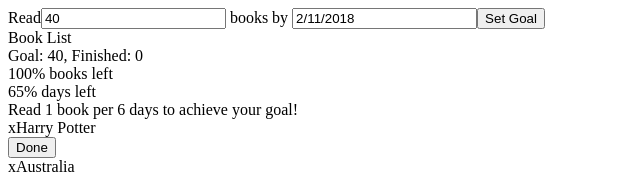
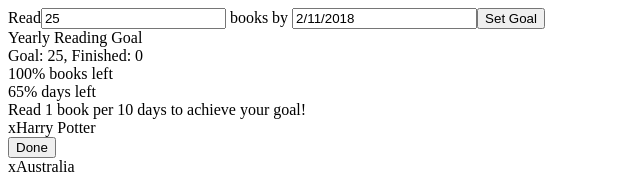
Before and after one commit to ml2439/ReactReduxReadingRecord, a React app: page / in a window 1280 px wide. Shown: the top 174 px of the page, without its empty margins (0-640 px from the left). Built offline with nearby package versions, Linux system fonts and the light colour scheme; the HTML template or start-up script is replaced by a standard one.

Commit message:
Remove container App props

```diff
--- a/src/components/AddGoal.js
+++ b/src/components/AddGoal.js
@@ -6,8 +6,8 @@ export default class AddGoal extends Component {
     constructor() {
         super();
         this.state = {
-            numToRead: GOAL.numToRead,
-            deadline: GOAL.deadline
+            numToRead: 25,
+            deadline: "2/11/2018"
         }
     }
 
@@ -43,8 +43,3 @@ export default class AddGoal extends Component {
 AddGoal.propTypes = {
     onAdd: PropTypes.func.isRequired
 }
-
-const GOAL = {
-    numToRead: 40,
-    deadline: "2/11/2018"
-};
--- a/src/containers/App.js
+++ b/src/containers/App.js
@@ -12,12 +12,31 @@ window.React = React;
 var nextId = 4;
 
 // container
-class App extends Component {
-    constructor(props) {
-        super(props);
+export default class App extends Component {
+    constructor() {
+        super();
         this.state = {
-            books: props.initialBooks,
-            goal: props.initialGoal
+            books: [
+                {
+                    name: "Harry Potter",
+                    done: false,
+                    id: 1
+                },
+                {
+                    name: "Australia",
+                    done: false,
+                    id: 2
+                },
+                {
+                    name: "South Africa",
+                    done: false,
+                    id: 3
+                }
+            ],
+            goal: {
+                numToRead: 25,
+                deadline: "2/11/2018"
+            }
         }
     }
     onBookDone = (index) => {
@@ -49,7 +68,7 @@ class App extends Component {
         return (
             <div>
                 <AddGoal onAdd={this.onGoalAdd} />
-                <Header title={this.props.title} books={this.state.books} goal={this.state.goal}/>
+                <Header title="Yearly Reading Goal" books={this.state.books} goal={this.state.goal}/>
                 <div className="books">
                     {this.state.books.map((b, index) => {
                         return <Book
@@ -66,22 +85,3 @@ class App extends Component {
         );
     }
 }
-
-App.propTypes = {
-    title: PropTypes.string,
-    initialBooks: PropTypes.arrayOf(PropTypes.shape({
-        name: PropTypes.string.isRequired,
-        done: PropTypes.bool.isRequired,
-        doneDate: PropTypes.string,
-        id: PropTypes.number.isRequired
-    })).isRequired,
-    initialGoal: PropTypes.shape({
-        numToRead: PropTypes.number.isRequired,
-        deadline: PropTypes.string.isRequired
-    })
-}
-App.defaultProps = {
-    title: "Book List"
-}
-
-export default App
--- a/src/index.js
+++ b/src/index.js
@@ -2,30 +2,7 @@ import React from 'react'
 import { render } from 'react-dom'
 import App from './containers/App'
 
-const BOOKS = [
-    {
-        name: "Harry Potter",
-        done: false,
-        id: 1
-    },
-    {
-        name: "Australia",
-        done: false,
-        id: 2
-    },
-    {
-        name: "South Africa",
-        done: false,
-        id: 3
-    }
-];
-
-const GOAL = {
-    numToRead: 40,
-    deadline: "2/11/2018"
-};
-
 render (
-    <App initialBooks={BOOKS} initialGoal={GOAL}/>,
+    <App />,
     document.getElementById('root')
 )
```
